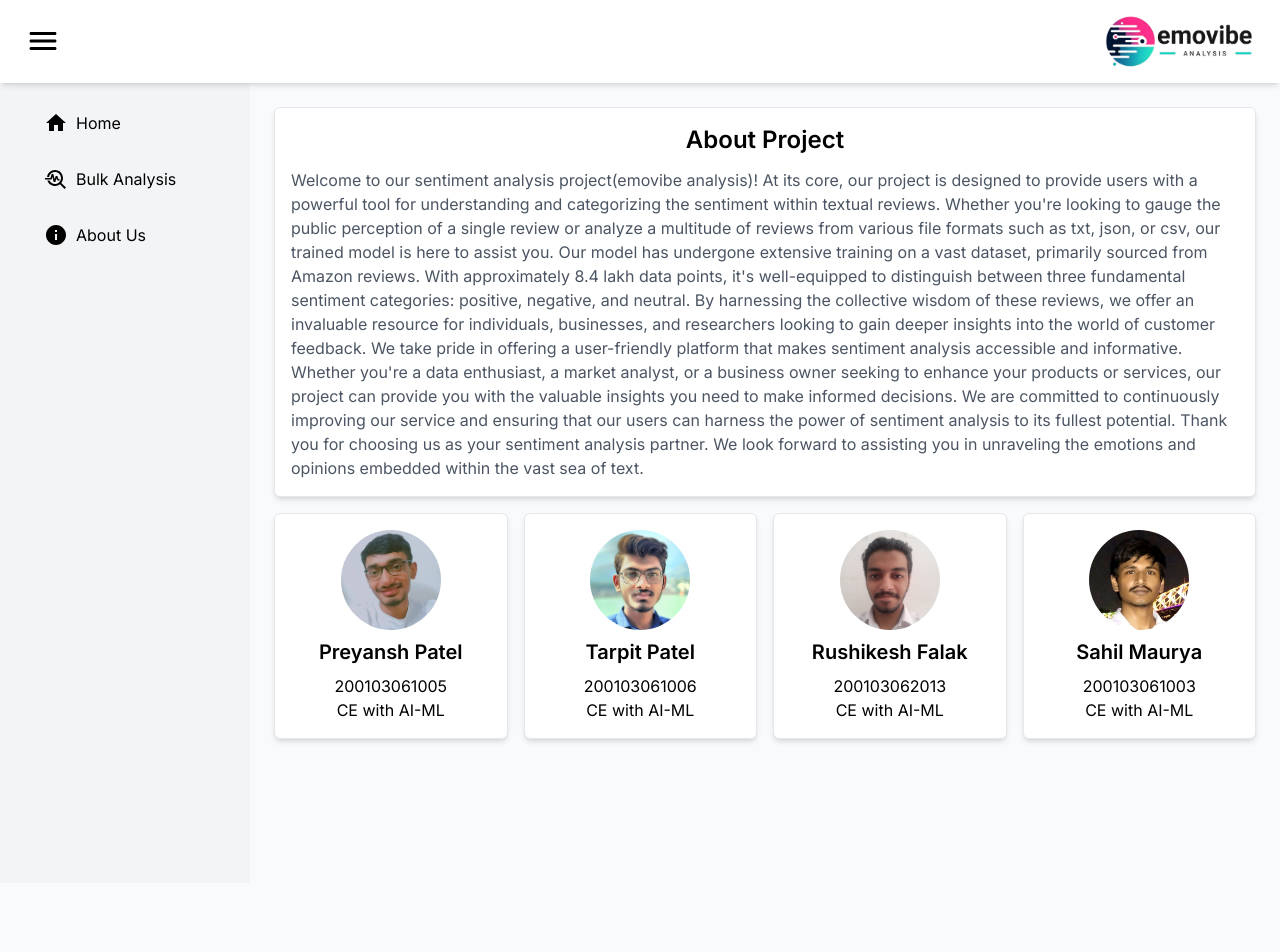
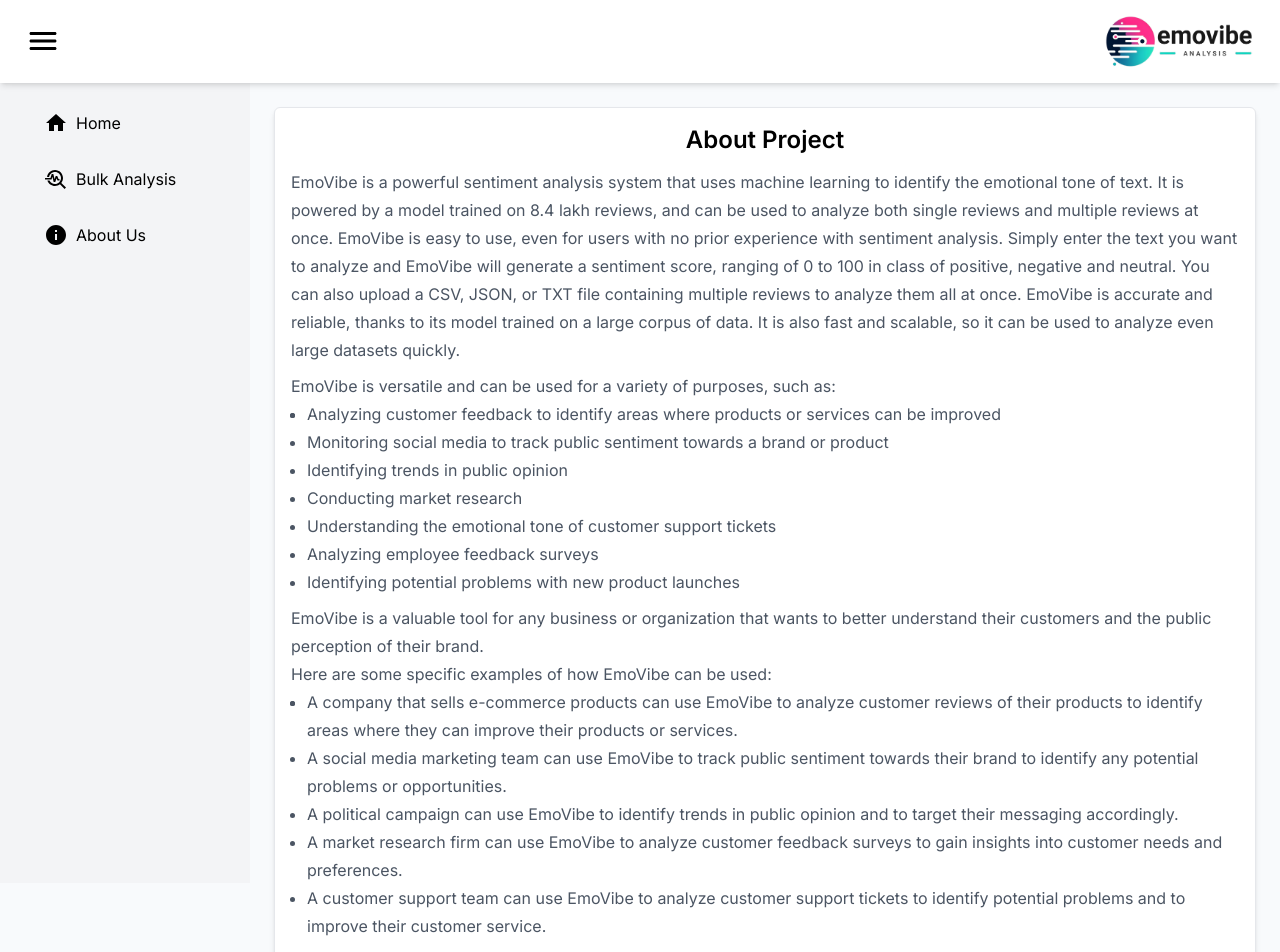
Before and after one commit to PatelPreyansh30/fe-sentimental-analysis, a Next.js app: page /home/about in a window 1280 px wide. Shown: the top 952 px of the page. Before the commit the page ends 800 px from the top, so only its background shows below. Built offline with nearby package versions, Linux system fonts and the light colour scheme.

Commit message:
about page update

```diff
--- a/src/module/About/AboutProject.tsx
+++ b/src/module/About/AboutProject.tsx
@@ -2,32 +2,75 @@
 
 const AboutProject = () => {
   return (
-    <div className="p-4 border rounded-md shadow-md bg-white">
+    <div className="p-4 border rounded-md shadow-md bg-white leading-7">
       <p className="mb-3 text-2xl text-center font-semibold">About Project</p>
-      <p className="text-gray-600">
-        {`Welcome to our sentiment analysis project(emovibe analysis)! At its core,
-      our project is designed to provide users with a powerful tool for
-      understanding and categorizing the sentiment within textual reviews.
-      Whether you're looking to gauge the public perception of a single review
-      or analyze a multitude of reviews from various file formats such as txt,
-      json, or csv, our trained model is here to assist you. Our model has
-      undergone extensive training on a vast dataset, primarily sourced from
-      Amazon reviews. With approximately 8.4 lakh data points, it's
-      well-equipped to distinguish between three fundamental sentiment
-      categories: positive, negative, and neutral. By harnessing the collective
-      wisdom of these reviews, we offer an invaluable resource for individuals,
-      businesses, and researchers looking to gain deeper insights into the world
-      of customer feedback. We take pride in offering a user-friendly platform
-      that makes sentiment analysis accessible and informative. Whether you're a
-      data enthusiast, a market analyst, or a business owner seeking to enhance
-      your products or services, our project can provide you with the valuable
-      insights you need to make informed decisions. We are committed to
-      continuously improving our service and ensuring that our users can harness
-      the power of sentiment analysis to its fullest potential. Thank you for
-      choosing us as your sentiment analysis partner. We look forward to
-      assisting you in unraveling the emotions and opinions embedded within the
-      vast sea of text.`}
+      <p className="mb-2 text-gray-600">
+        EmoVibe is a powerful sentiment analysis system that uses machine
+        learning to identify the emotional tone of text. It is powered by a
+        model trained on 8.4 lakh reviews, and can be used to analyze both
+        single reviews and multiple reviews at once. EmoVibe is easy to use,
+        even for users with no prior experience with sentiment analysis. Simply
+        enter the text you want to analyze and EmoVibe will generate a sentiment
+        score, ranging of 0 to 100 in class of positive, negative and neutral.
+        You can also upload a CSV, JSON, or TXT file containing multiple reviews
+        to analyze them all at once. EmoVibe is accurate and reliable, thanks to
+        its model trained on a large corpus of data. It is also fast and
+        scalable, so it can be used to analyze even large datasets quickly.
       </p>
+      <div className="mb-2 text-gray-600">
+        <p>
+          EmoVibe is versatile and can be used for a variety of purposes, such
+          as:
+        </p>
+        <ul className="ml-4 list-item list-disc">
+          <li>
+            Analyzing customer feedback to identify areas where products or
+            services can be improved
+          </li>
+          <li>
+            Monitoring social media to track public sentiment towards a brand or
+            product
+          </li>
+          <li>Identifying trends in public opinion</li>
+          <li>Conducting market research</li>
+          <li>Understanding the emotional tone of customer support tickets</li>
+          <li>Analyzing employee feedback surveys</li>
+          <li>Identifying potential problems with new product launches</li>
+        </ul>
+      </div>
+      <div className="mb-2 text-gray-600">
+        <p>
+          EmoVibe is a valuable tool for any business or organization that wants
+          to better understand their customers and the public perception of
+          their brand.
+        </p>
+        <p>Here are some specific examples of how EmoVibe can be used:</p>
+        <ul className="ml-4 list-item list-disc">
+          <li>
+            A company that sells e-commerce products can use EmoVibe to analyze
+            customer reviews of their products to identify areas where they can
+            improve their products or services.
+          </li>
+          <li>
+            A social media marketing team can use EmoVibe to track public
+            sentiment towards their brand to identify any potential problems or
+            opportunities.
+          </li>
+          <li>
+            A political campaign can use EmoVibe to identify trends in public
+            opinion and to target their messaging accordingly.
+          </li>
+          <li>
+            A market research firm can use EmoVibe to analyze customer feedback
+            surveys to gain insights into customer needs and preferences.
+          </li>
+          <li>
+            A customer support team can use EmoVibe to analyze customer support
+            tickets to identify potential problems and to improve their customer
+            service.
+          </li>
+        </ul>
+      </div>
     </div>
   );
 };
```
